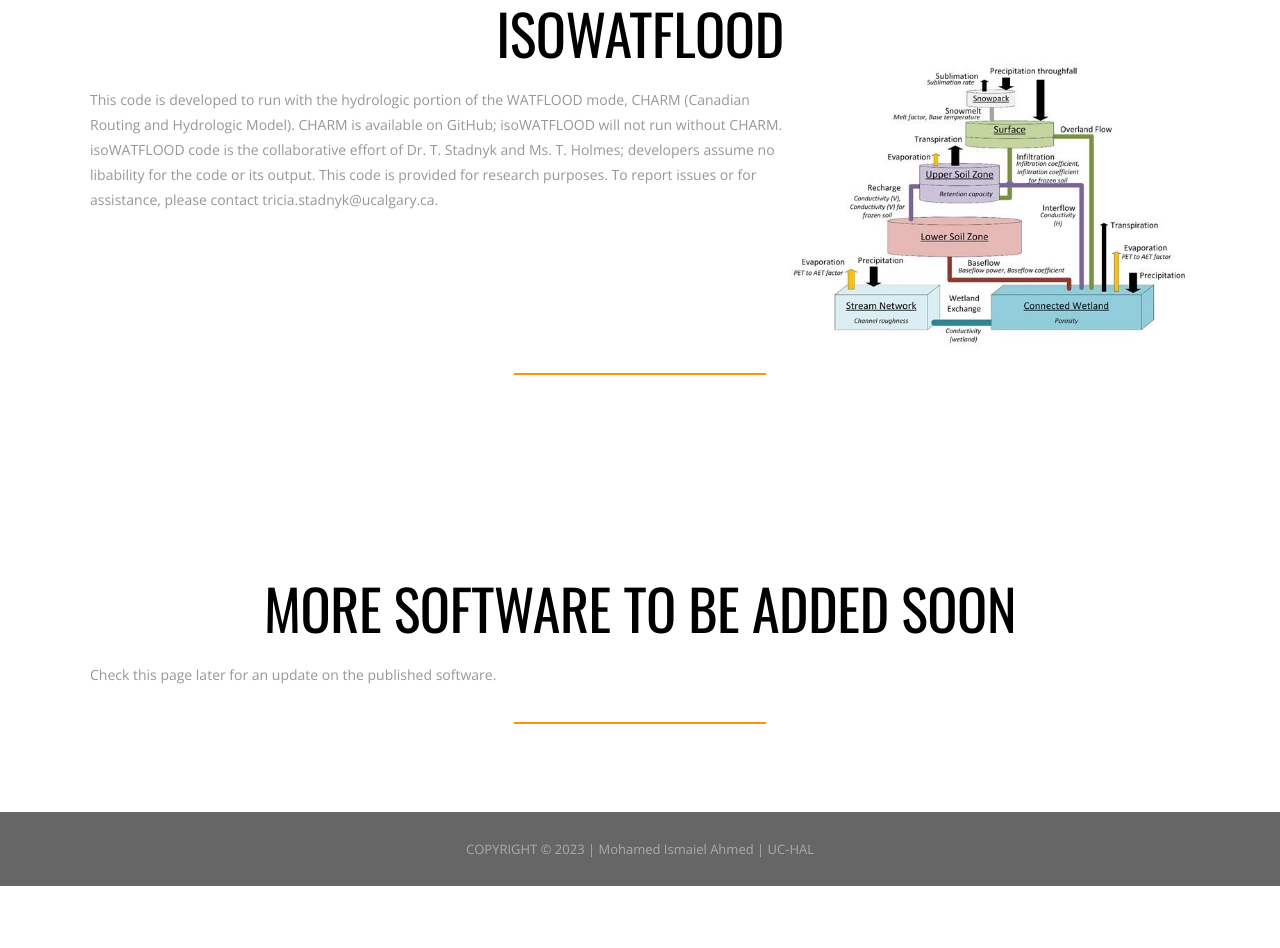
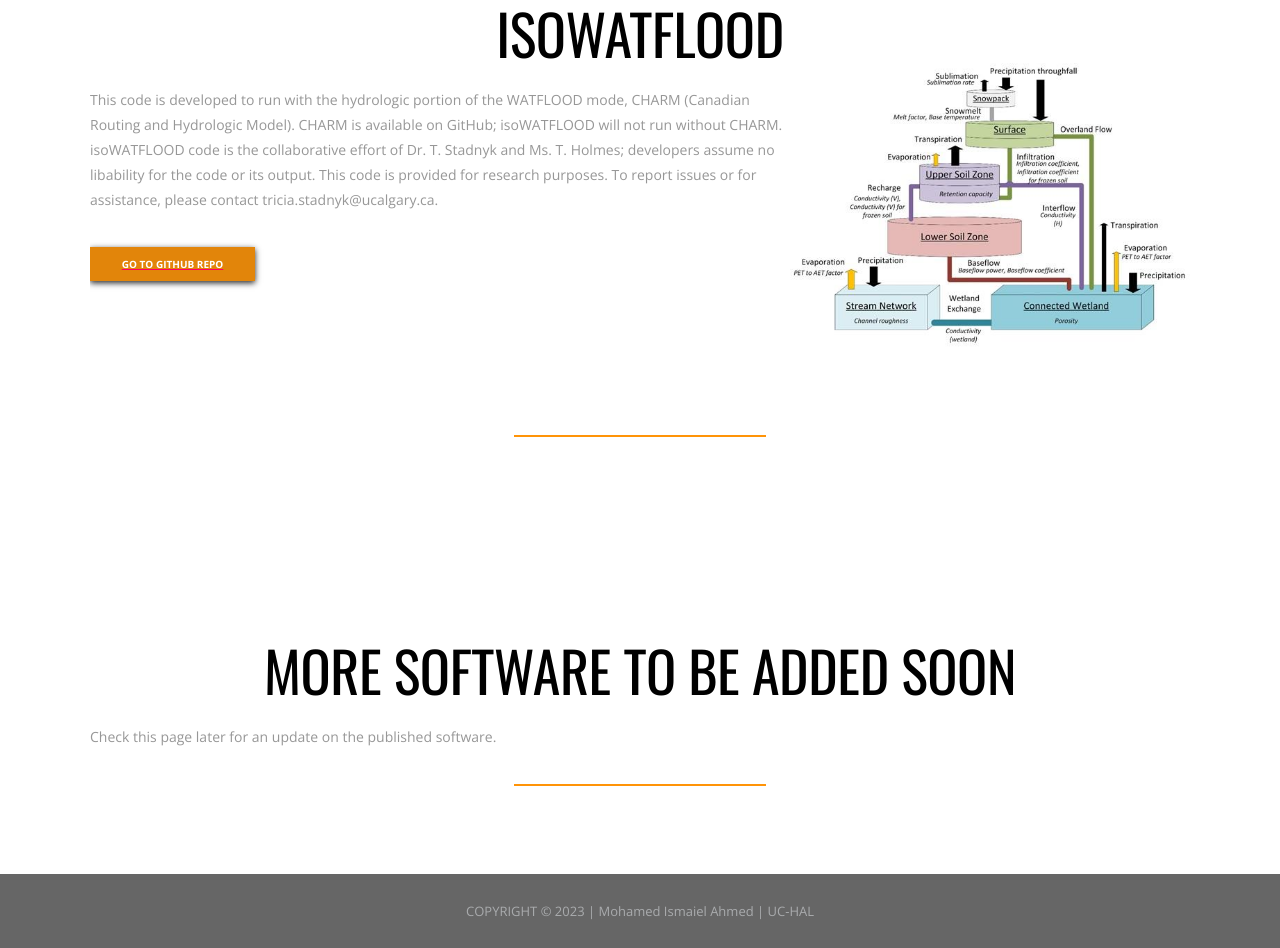
Before and after one commit to UC-HAL/UC-HAL.github.io, a plain HTML site: page software.html in a window 1280 px wide. Shown: the part 873-1821 px from the top of the page. Before the commit the page ends 1759 px from the top, so only its background shows below. Drawn offline with nearby package versions, Linux system fonts and the light colour scheme; some packages are replaced by stand-ins of ours.

Commit message:
update logo and links

```diff
--- a/software.html
+++ b/software.html
@@ -131,7 +131,14 @@ http://www.templatemo.com/tm-473-november
                     <h2>isoWATFLOOD</h2>
                     <img src='img/isoWATFLOOD.jpg' style='float: right;' width="400" height="200"/>
                     <p style="text-align:left;"> This code is developed to run with the hydrologic portion of the WATFLOOD mode, CHARM (Canadian Routing and Hydrologic Model). CHARM is available on GitHub; isoWATFLOOD will not run without CHARM. isoWATFLOOD code is the collaborative effort of Dr. T. Stadnyk and Ms. T. Holmes; developers assume no libability for the code or its output. This code is provided for research purposes. To report issues or for assistance, please contact tricia.stadnyk@ucalgary.ca.</p>
+                    <a href="https://github.com/h2obabyts/isoWATFLOOD">
+                        <div class="mybutton">
+                            Go to GitHub repo
+                        </div>
+                    </a>
 
+                    <br>
+                    <br>
                     <br>
                     <br>
                     <br>
```
Also changed, not shown: index.html (+2 -0 lines), projects.html (+1 -1 lines).
